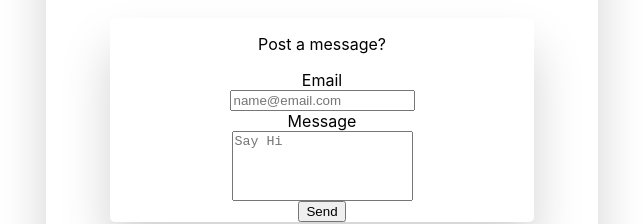
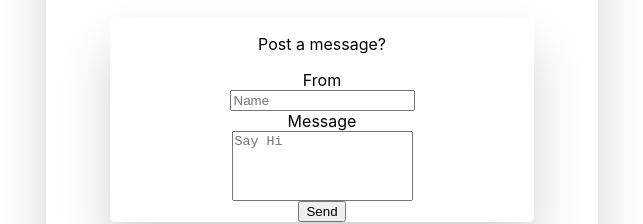
Before and after one commit to natliiie/Inlamningsuppgift, a React (Create React App) app: page / in a window 1280 px wide. Shown: the part 1602-1826 px from the top of the page, without its empty margins (318-961 px from the left). Built offline with nearby package versions, Linux system fonts and the light colour scheme.

Commit message:
labelname updated

```diff
--- a/src/Components/Form.jsx
+++ b/src/Components/Form.jsx
@@ -25,11 +25,11 @@ const Form = ({ handleMessages }) => {
       <p>Post a message?</p>
 
       <form onSubmit={handleSubmit}>
-        <label>Email</label>
+        <label>From</label>
         <input
           type="text"
           name="fromMail"
-          placeholder="name@email.com"
+          placeholder="Name"
           value={mailMessage.fromMail}
           onChange={handleChange}
         />
```
